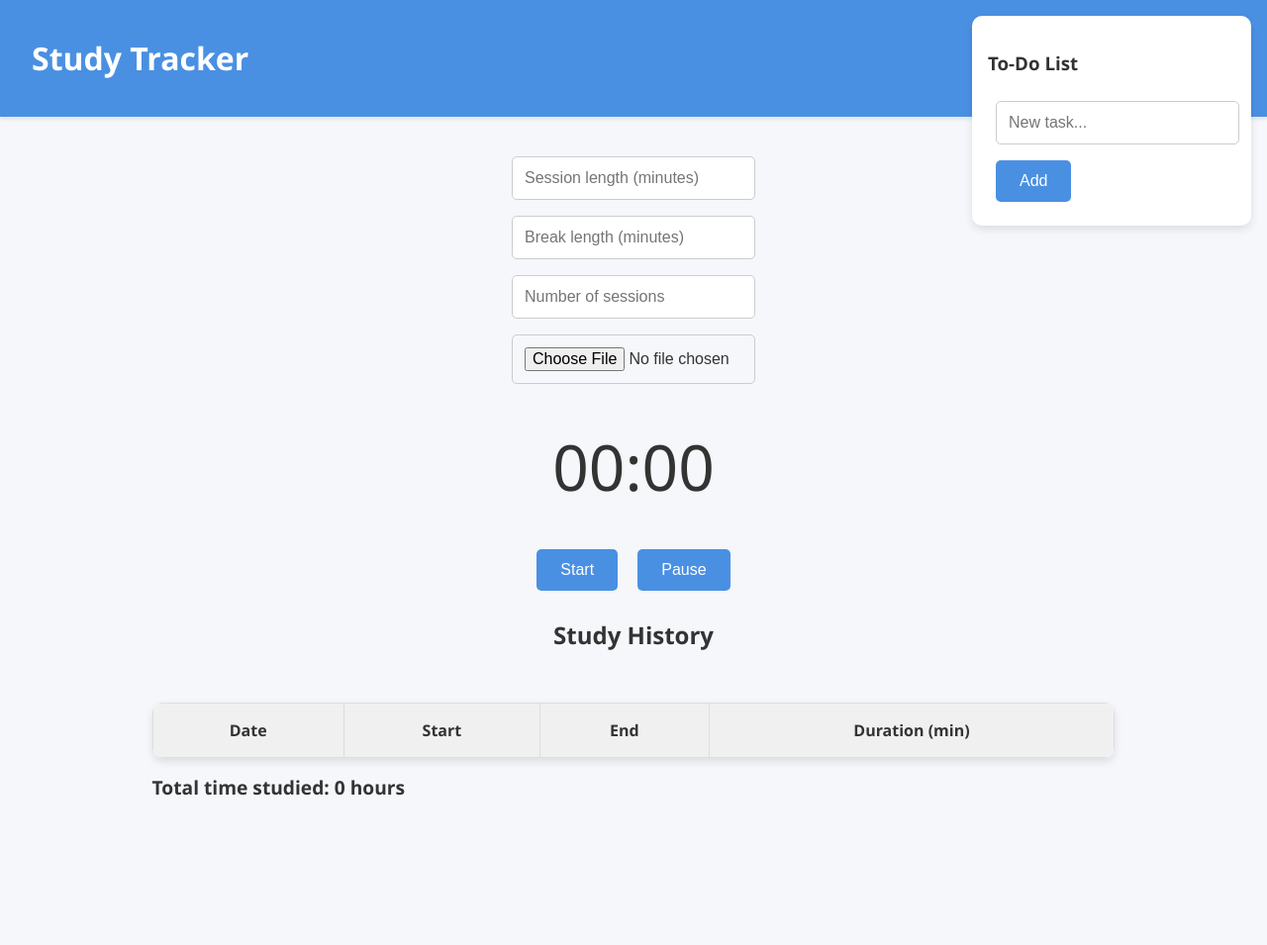
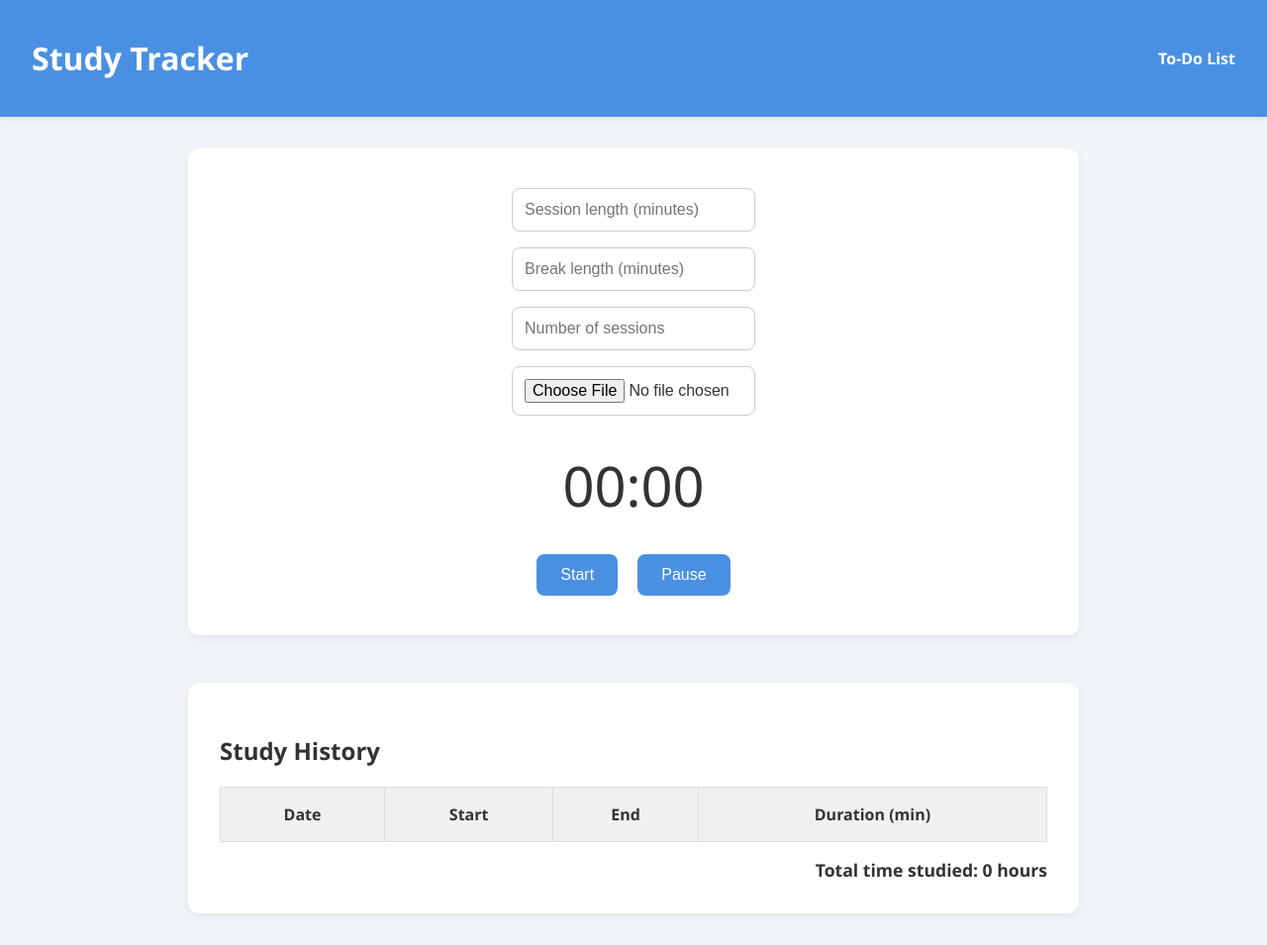
Before and after one commit to cc204-git/studyyoussef, a plain HTML site: page index.html in a window 1280 px wide. Shown: the whole page at 99% size. Before the commit the page ends 841 px from the top, so only its background shows below. Drawn offline with Linux system fonts and the light colour scheme.

Commit message:
Update index.html

```diff
--- a/index.html
+++ b/index.html
@@ -6,15 +6,12 @@
   <title>Study Tracker</title>
   <style>
     body {
-
       font-family: 'Segoe UI', Tahoma, Geneva, Verdana, sans-serif;
       margin: 0;
-      background: url('path/to/your/image.jpg') no-repeat center center fixed;
-      background-size: cover;
-      padding: 0;
-      background: #f5f7fa;
+      background: #f0f4f8;
       color: #333;
     }
+
     header {
       background: #4a90e2;
       color: white;
@@ -24,90 +21,128 @@
       align-items: center;
       box-shadow: 0 2px 4px rgba(0,0,0,0.1);
     }
+
     nav a {
       color: white;
       margin-left: 1rem;
       text-decoration: none;
       font-weight: bold;
+      cursor: pointer;
     }
+
     .container {
       padding: 2rem;
+      max-width: 900px;
+      margin: auto;
     }
+
     .hidden {
       display: none;
     }
-    .timer-section, .history-section {
+
+    .timer-section {
       display: flex;
       flex-direction: column;
       align-items: center;
+      background: white;
+      padding: 2rem;
+      border-radius: 12px;
+      box-shadow: 0 4px 8px rgba(0,0,0,0.05);
     }
+
     .timer {
-      font-size: 4rem;
-      margin: 2rem 0;
+      font-size: 3.5rem;
+      margin: 1.5rem 0;
+      color: #333;
     }
+
     input[type="number"], input[type="text"], input[type="file"] {
       margin: 0.5rem;
       padding: 0.75rem;
       border: 1px solid #ccc;
-      border-radius: 5px;
+      border-radius: 8px;
       width: 220px;
       font-size: 1rem;
     }
+
     button {
       padding: 0.75rem 1.5rem;
       margin: 0.5rem;
       border: none;
-      border-radius: 5px;
+      border-radius: 8px;
       background-color: #4a90e2;
       color: white;
       font-size: 1rem;
       cursor: pointer;
+      transition: background 0.3s;
     }
+
     button:hover {
       background-color: #357ab7;
     }
+
     .todo-list {
-      position: absolute;
-      top: 1rem;
+      position: fixed;
+      top: 4rem;
       right: 1rem;
       background: white;
       padding: 1rem;
       border-radius: 10px;
-      box-shadow: 0 4px 8px rgba(0,0,0,0.1);
+      box-shadow: 0 4px 12px rgba(0,0,0,0.1);
       width: 250px;
+      z-index: 10;
     }
+
     .todo-item {
       display: flex;
       align-items: center;
       margin-bottom: 0.5rem;
     }
+
     .todo-item input[type="checkbox"] {
       margin-right: 0.5rem;
     }
-    .history-log {
-      margin-top: 2rem;
-      width: 80%;
+
+    .history-section {
+      margin-top: 3rem;
+      background: white;
+      padding: 2rem;
+      border-radius: 12px;
+      box-shadow: 0 4px 8px rgba(0,0,0,0.05);
     }
+
     .history-log table {
       width: 100%;
       border-collapse: collapse;
-      background: white;
-      border-radius: 10px;
-      overflow: hidden;
-      box-shadow: 0 4px 8px rgba(0,0,0,0.1);
+      margin-top: 1rem;
     }
+
     .history-log th, .history-log td {
       border: 1px solid #ddd;
       padding: 1rem;
       text-align: center;
     }
+
     .history-log th {
       background-color: #f0f0f0;
     }
+
     .total-time {
       margin-top: 1rem;
-      font-size: 1.2rem;
+      font-size: 1.1rem;
       font-weight: bold;
+      text-align: right;
+    }
+
+    @media (max-width: 600px) {
+      .timer-section, .history-section {
+        padding: 1rem;
+      }
+
+      input, button {
+        width: 100%;
+        margin: 0.5rem 0;
+      }
     }
   </style>
 </head>
@@ -115,18 +150,19 @@
   <header>
     <h1>Study Tracker</h1>
     <nav>
-      <a href="#" onclick="showPage('timer')">Timer</a>
-      <a href="#" onclick="showPage('history')">History</a>
+      <a onclick="toggleTodo()">To-Do List</a>
     </nav>
   </header>
-  <div class="todo-list">
+
+  <div class="todo-list hidden" id="todo-list">
     <h3>To-Do List</h3>
     <div id="tasks"></div>
     <input type="text" id="new-task" placeholder="New task..." />
     <button onclick="addTask()">Add</button>
   </div>
+
   <div class="container">
-    <div id="timer-page" class="timer-section">
+    <div class="timer-section">
       <input type="number" id="session-length" placeholder="Session length (minutes)" />
       <input type="number" id="break-length" placeholder="Break length (minutes)" />
       <input type="number" id="session-count" placeholder="Number of sessions" />
@@ -137,7 +173,8 @@
         <button id="pause-btn" onclick="pauseTimer()">Pause</button>
       </div>
     </div>
-    <div id="history-page" class="history-section hidden">
+
+    <div class="history-section">
       <h2>Study History</h2>
       <div class="history-log">
         <table>
@@ -155,14 +192,23 @@
       </div>
     </div>
   </div>
+
   <audio id="beep-sound" src="https://actions.google.com/sounds/v1/alarms/alarm_clock.ogg"></audio>
+
   <script>
-    let currentPage = 'timer';
-    function showPage(page) {
-      document.getElementById('timer-page').classList.add('hidden');
-      document.getElementById('history-page').classList.add('hidden');
-      document.getElementById(`${page}-page`).classList.remove('hidden');
-      currentPage = page;
+    function toggleTodo() {
+      const todo = document.getElementById('todo-list');
+      todo.classList.toggle('hidden');
+    }
+
+    function addTask() {
+      const taskText = document.getElementById('new-task').value.trim();
+      if (taskText === '') return;
+      const taskDiv = document.createElement('div');
+      taskDiv.className = 'todo-item';
+      taskDiv.innerHTML = `<input type="checkbox" /> <span>${taskText}</span>`;
+      document.getElementById('tasks').appendChild(taskDiv);
+      document.getElementById('new-task').value = '';
     }
 
     let timerInterval;
@@ -268,16 +314,6 @@
       const totalHours = (totalMinutes / 60).toFixed(2);
       document.getElementById('total-time').textContent = `Total time studied: ${totalHours} hours`;
     }
-
-    function addTask() {
-      const taskText = document.getElementById('new-task').value.trim();
-      if (taskText === '') return;
-      const taskDiv = document.createElement('div');
-      taskDiv.className = 'todo-item';
-      taskDiv.innerHTML = `<input type="checkbox" /> <span>${taskText}</span>`;
-      document.getElementById('tasks').appendChild(taskDiv);
-      document.getElementById('new-task').value = '';
-    }
   </script>
 </body>
 </html>
```
